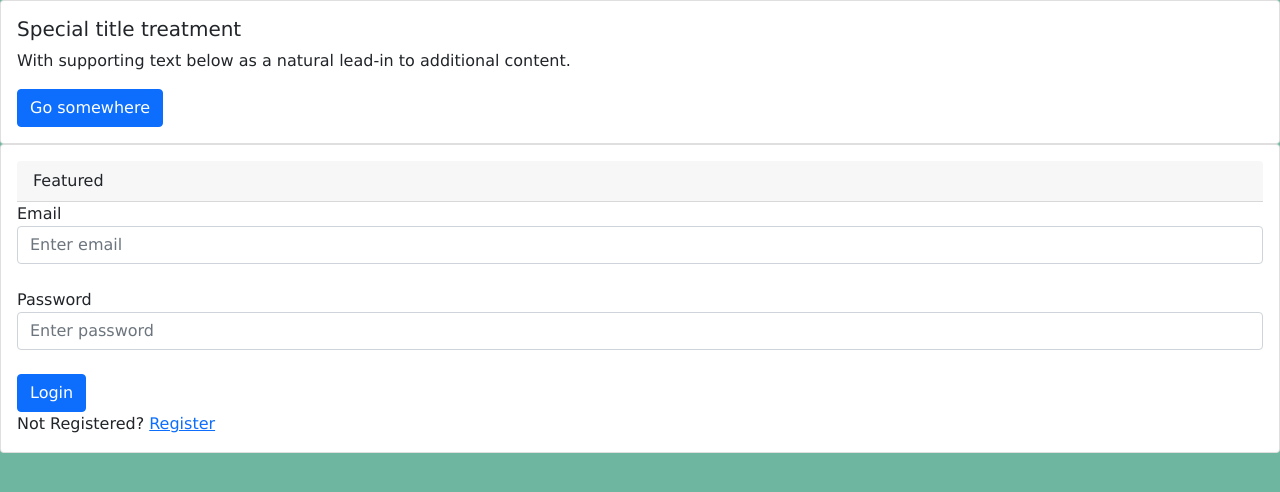
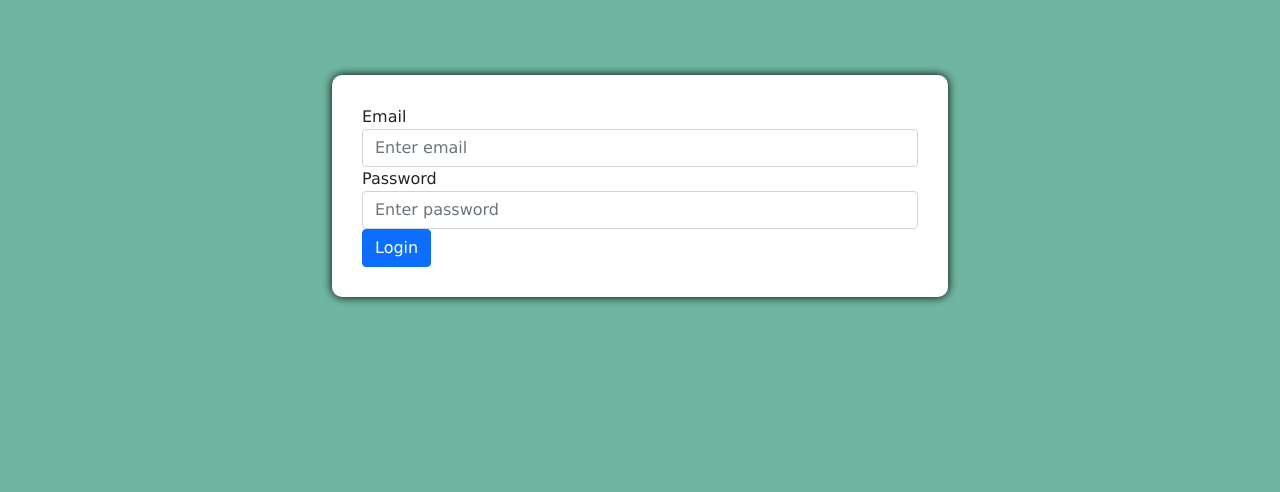
Before and after one commit to salmanfarisk/Matrimony-React, a React (Create React App) app: page /login in a window 1280 px wide. Shown: the top 492 px of the page. Built offline with nearby package versions, Linux system fonts and the light colour scheme.

Commit message:
design change

```diff
--- a/src/App.css
+++ b/src/App.css
@@ -1,8 +1,4 @@
-* {
-  box-sizing: border-box;
-  margin: 0;
-  padding: 0;
-}
+
 .body{
   background-color: rgb(111, 182, 161);
   font-family: verdana;
@@ -11,3 +7,17 @@
 .center-align{
   text-align: center;
 }
+
+.form-container{
+  /* position: absolute; */
+  margin-top: 75px;
+  background: #fff;
+  padding: 30px;
+  border-radius: 10px;
+  box-shadow: 0px 0px 10px 0px #000;
+}
+
+.bg{
+  /* background-image: url("/bg1.jpg"); */
+  /* background: url(./bg1.jpg) no-repeat; */
+}
--- a/src/App.js
+++ b/src/App.js
@@ -1,6 +1,5 @@
-
 import './App.css';
-import {BrowserRouter as Router, Link, Route, Switch } from "react-router-dom";
+import {BrowserRouter as Router, Link, Route } from "react-router-dom";
 import Login from './components/Login';
 import Register from './components/Register';
 import {useEffect} from 'react';
@@ -15,33 +14,19 @@ function App() {
 
 
   return (
-    <div>
+    <div className='container-fluid bg'>
+    <Router>
 
-    <div class="card">
 
-  <div class="card-body">
-    <h5 class="card-title">Special title treatment</h5>
-    <p class="card-text">With supporting text below as a natural lead-in to additional content.</p>
-    <a href="#" class="btn btn-primary">Go somewhere</a>
-  </div>
-</div>
-
-      <Router>
-      <div className='card'>
-
-      <div className='card-body'>
-
+       <div className='row justify-content-center'>
          <Route path="/login"><Login /></Route>
          <Route path="/register"><Register /></Route>
-         <div className=''>
+         {/* <div className=''>
             <Route path="/login">  <label>Not Registered? <Link to="/register">Register</Link></label></Route>
             <Route path="/register">  <label>Already Registered? <Link to="/login">Login</Link></label></Route>
-         </div>
+         </div> */}
+       </div>
 
-
-      </div>
-
-      </div>
 
       </Router>
 
@@ -49,6 +34,8 @@ function App() {
 
 
 
+
+
   );
 }
 
--- a/src/components/Login.js
+++ b/src/components/Login.js
@@ -22,7 +22,7 @@ const Login = () =>{
 
         let decorded_responce = await responce.json();
 
-        if(decorded_responce.status === true){
+        if(decorded_responce.status == true){
            localStorage.setItem('access_token',decorded_responce.access_token);
            console.log("success");
         }else{
@@ -30,16 +30,14 @@ const Login = () =>{
         }
     };
     return (
-        <div>
-            <div class="card-header">
-             Featured
-            </div>
-            <form>
-                <div className='form-outline mb-4'>
+        <div className='col-12 col-sm-6 col-md-6'>
+
+            <form className='form-container'>
+                <div className='form-group'>
                     <label for='email'>Email</label>
                     <input type='text' className='form-control' id='email' onChange={(e) => setEmail(e.target.value)} placeholder='Enter email'/>
                 </div>
-                <div className='form-outline mb-4'>
+                <div className='form-group'>
                     <label for='password'>Password</label>
                     <input type='password' className='form-control' id='password' onChange={(e) => setPassword(e.target.value)} placeholder='Enter password'/>
                 </div>
@@ -49,6 +47,8 @@ const Login = () =>{
 
             </form>
 
+
+
         </div>
     )
 }
--- a/src/components/Register.js
+++ b/src/components/Register.js
@@ -36,9 +36,9 @@ import {useState, useEffect } from 'react';
 
     }
     return (
-      <div>
-      <h3 className='center-align'>Register</h3>
-      <form>
+      <div className='col-12 col-sm-6 col-md-6'>
+
+      <form className='form-container'>
           <div className='form-group'>
               <label for='name'>Name</label>
               <input type='text' id='name' className='form-control' placeholder='Enter name' onChange={(e) => setName(e.target.value)} />
@@ -58,7 +58,7 @@ import {useState, useEffect } from 'react';
           </div>
 
 
-          <input className='btn btn-primary' type='button' name='register' onClick={onRegister} value='Register'/>
+          <input className='btn btn-primary btn-block' type='button' name='register' onClick={onRegister} value='Register'/>
 
       </form>
 
```
Also changed, not shown: public/bg1.jpg (added).
